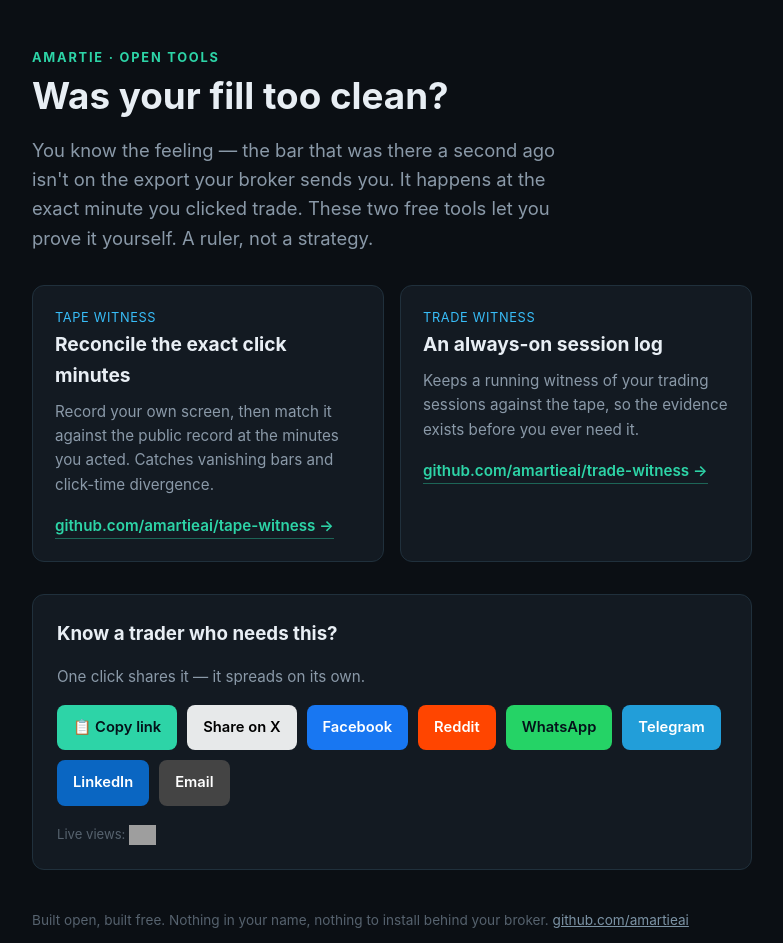
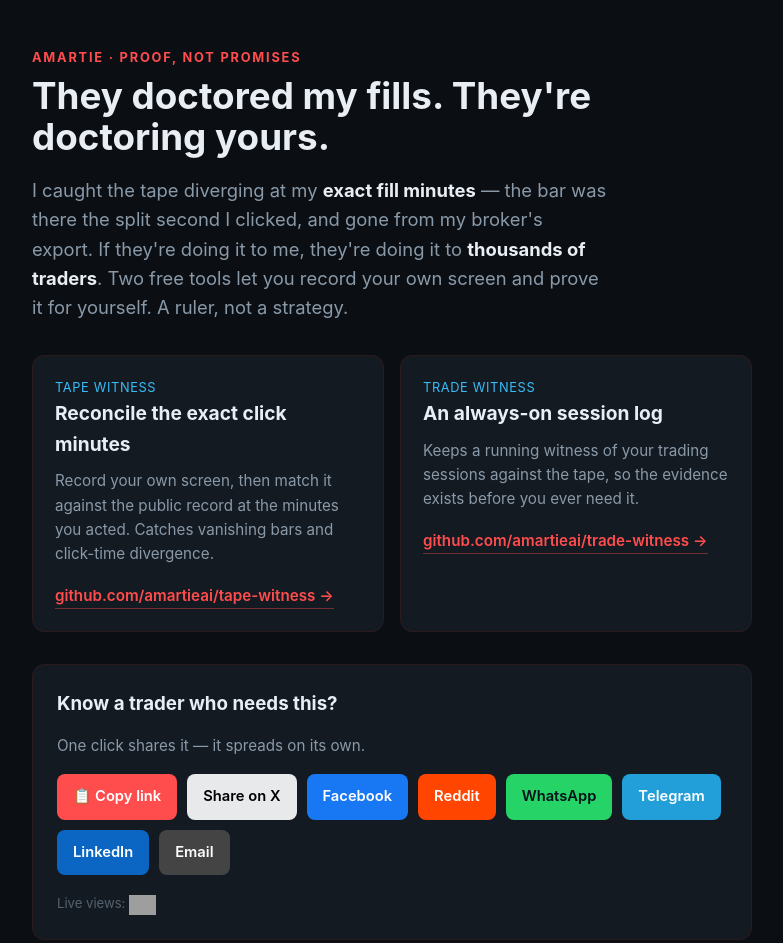
Before and after one commit to amartieai/amartieai.github.io, a plain HTML site: page index.html in a window 1280 px wide. Shown: the top 943 px of the page, without its empty margins (248-1031 px from the left). Drawn offline with Linux system fonts and the light colour scheme; grey boxes are pictures that could not be loaded.

Commit message:
aggressive headline + red theme

```diff
--- a/index.html
+++ b/index.html
@@ -3,35 +3,36 @@
 <head>
 <meta charset="UTF-8">
 <meta name="viewport" content="width=device-width, initial-scale=1.0">
-<title>AMARTIE Witness — Was your fill too clean?</title>
-<meta name="description" content="Two free, open-source tools to check whether your broker's feed lies at the exact second you trade. A ruler, not a strategy.">
-<meta property="og:title" content="AMARTIE Witness — Was your fill too clean?">
-<meta property="og:description" content="Two free tools: reconcile your screen recording against the public record at your exact fill minutes. Ruler, not strategy.">
+<title>They doctored my fills. Now prove they're doing it to you.</title>
+<meta name="description" content="I caught the tape diverging at my exact fill minutes — the bar was there the split second I clicked, gone from my broker's export. Two free tools record your screen and reconcile it against their export. Ruler, not strategy.">
+<meta property="og:title" content="They doctored my fills. They're doctoring yours.">
+<meta property="og:description" content="Record your own screen, reconcile it against your broker's export at your exact fill minutes, and catch the bars that vanish when you act. Two free tools.">
 <meta property="og:type" content="website">
 <style>
-  :root { --bg:#0b0f14; --panel:#131a22; --ink:#e8eef4; --dim:#8a99a8; --accent:#2dd4a7; --accent2:#38bdf8; }
+  :root { --bg:#0b0f14; --panel:#131a22; --ink:#e8eef4; --dim:#8a99a8; --accent:#ff4d4d; --accent2:#38bdf8; }
   * { box-sizing:border-box; }
   body { margin:0; font-family:-apple-system,BlinkMacSystemFont,"Segoe UI",Roboto,Helvetica,Arial,sans-serif; background:var(--bg); color:var(--ink); line-height:1.6; -webkit-font-smoothing:antialiased; }
   .wrap { max-width:760px; margin:0 auto; padding:48px 20px 80px; }
   .kicker { color:var(--accent); font-weight:700; letter-spacing:.14em; text-transform:uppercase; font-size:.8rem; }
-  h1 { font-size:2.3rem; line-height:1.15; margin:.4rem 0 .8rem; }
-  .lede { color:var(--dim); font-size:1.15rem; max-width:34rem; }
+  h1 { font-size:2.3rem; line-height:1.12; margin:.4rem 0 .8rem; }
+  .lede { color:var(--dim); font-size:1.15rem; max-width:36rem; }
+  .lede strong { color:var(--ink); }
   .grid { display:grid; gap:16px; margin:32px 0; }
   @media(min-width:620px){ .grid { grid-template-columns:1fr 1fr; } }
-  .card { background:var(--panel); border:1px solid #20303c; border-radius:12px; padding:22px; }
+  .card { background:var(--panel); border:1px solid #2c1a1a; border-radius:12px; padding:22px; }
   .card h2 { margin:0 0 .3rem; font-size:1.2rem; }
   .card .tag { color:var(--accent2); font-size:.8rem; letter-spacing:.05em; text-transform:uppercase; }
   .card p { color:var(--dim); font-size:.95rem; margin:.6rem 0 1rem; }
-  .repo { display:inline-block; color:var(--accent); text-decoration:none; font-weight:600; font-size:.95rem; border-bottom:1px solid rgba(45,212,167,.4); }
+  .repo { display:inline-block; color:var(--accent); text-decoration:none; font-weight:600; font-size:.95rem; border-bottom:1px solid rgba(255,77,77,.4); }
   .repo:hover { border-color:var(--accent); }
-  .sharebox { background:var(--panel); border:1px solid #20303c; border-radius:12px; padding:24px; margin-top:8px; }
+  .sharebox { background:var(--panel); border:1px solid #2c1a1a; border-radius:12px; padding:24px; margin-top:8px; }
   .sharebox h3 { margin:0 0 .3rem; }
   .sharebox .sub { color:var(--dim); font-size:.95rem; margin-bottom:16px; }
   .row { display:flex; flex-wrap:wrap; gap:10px; }
   .btn { cursor:pointer; border:none; border-radius:8px; padding:11px 16px; font-size:.92rem; font-weight:600; color:#04121a; text-decoration:none; display:inline-flex; align-items:center; gap:7px; transition:transform .08s ease, filter .12s ease; }
   .btn:hover { transform:translateY(-1px); filter:brightness(1.08); }
   .btn:active { transform:translateY(0); }
-  .copy { background:var(--accent); color:#04121a; }
+  .copy { background:var(--accent); color:#fff; }
   .x { background:#e7e9ea; color:#000; }
   .fb { background:#1877f2; color:#fff; }
   .rd { background:#ff4500; color:#fff; }
@@ -41,15 +42,15 @@
   .em { background:#444; color:#fff; }
   .foot { margin-top:40px; color:#56626e; font-size:.85rem; }
   .foot a { color:#7c93a5; }
-  .toast { position:fixed; bottom:24px; left:50%; transform:translateX(-50%); background:var(--accent); color:#04121a; font-weight:600; padding:10px 18px; border-radius:8px; opacity:0; pointer-events:none; transition:opacity .2s; }
+  .toast { position:fixed; bottom:24px; left:50%; transform:translateX(-50%); background:var(--accent); color:#fff; font-weight:600; padding:10px 18px; border-radius:8px; opacity:0; pointer-events:none; transition:opacity .2s; }
   .toast.show { opacity:1; }
 </style>
 </head>
 <body>
 <div class="wrap">
-  <div class="kicker">AMARTIE · open tools</div>
-  <h1>Was your fill too clean?</h1>
-  <p class="lede">You know the feeling — the bar that was there a second ago isn't on the export your broker sends you. It happens at the exact minute you clicked trade. These two free tools let you prove it yourself. A ruler, not a strategy.</p>
+  <div class="kicker">AMARTIE · proof, not promises</div>
+  <h1>They doctored my fills. They're doctoring yours.</h1>
+  <p class="lede">I caught the tape diverging at my <strong>exact fill minutes</strong> — the bar was there the split second I clicked, and gone from my broker's export. If they're doing it to me, they're doing it to <strong>thousands of traders</strong>. Two free tools let you record your own screen and prove it for yourself. A ruler, not a strategy.</p>
 
   <div class="grid">
     <div class="card">
@@ -79,7 +80,7 @@
       <a class="btn li" id="shareLi" target="_blank" rel="noopener">LinkedIn</a>
       <a class="btn em" id="shareEm" target="_blank" rel="noopener">Email</a>
     </div>
-    <p style="margin:18px 0 0;color:#56626e;font-size:.82rem;">Live views: <img src="https://hits.sh/amartieai.github.io.svg?label=&color=2dd4a7" alt="visitor counter" style="vertical-align:middle;height:20px;"></p>
+    <p style="margin:18px 0 0;color:#56626e;font-size:.82rem;">Live views: <img src="https://hits.sh/amartieai.github.io.svg?label=&color=ff4d4d" alt="visitor counter" style="vertical-align:middle;height:20px;"></p>
   </div>
 
   <div class="foot">
@@ -90,7 +91,7 @@
 <div class="toast" id="toast">Link copied</div>
 
 <script>
-  const TITLE = "Was your fill too clean? Two free tools to check the tape (ruler, not strategy)";
+  const TITLE = "They doctored my fills. They're doctoring thousands of traders. Two free tools prove it (ruler, not strategy).";
   const url = location.href;
   const u = encodeURIComponent(url);
   const t = encodeURIComponent(TITLE);
```
